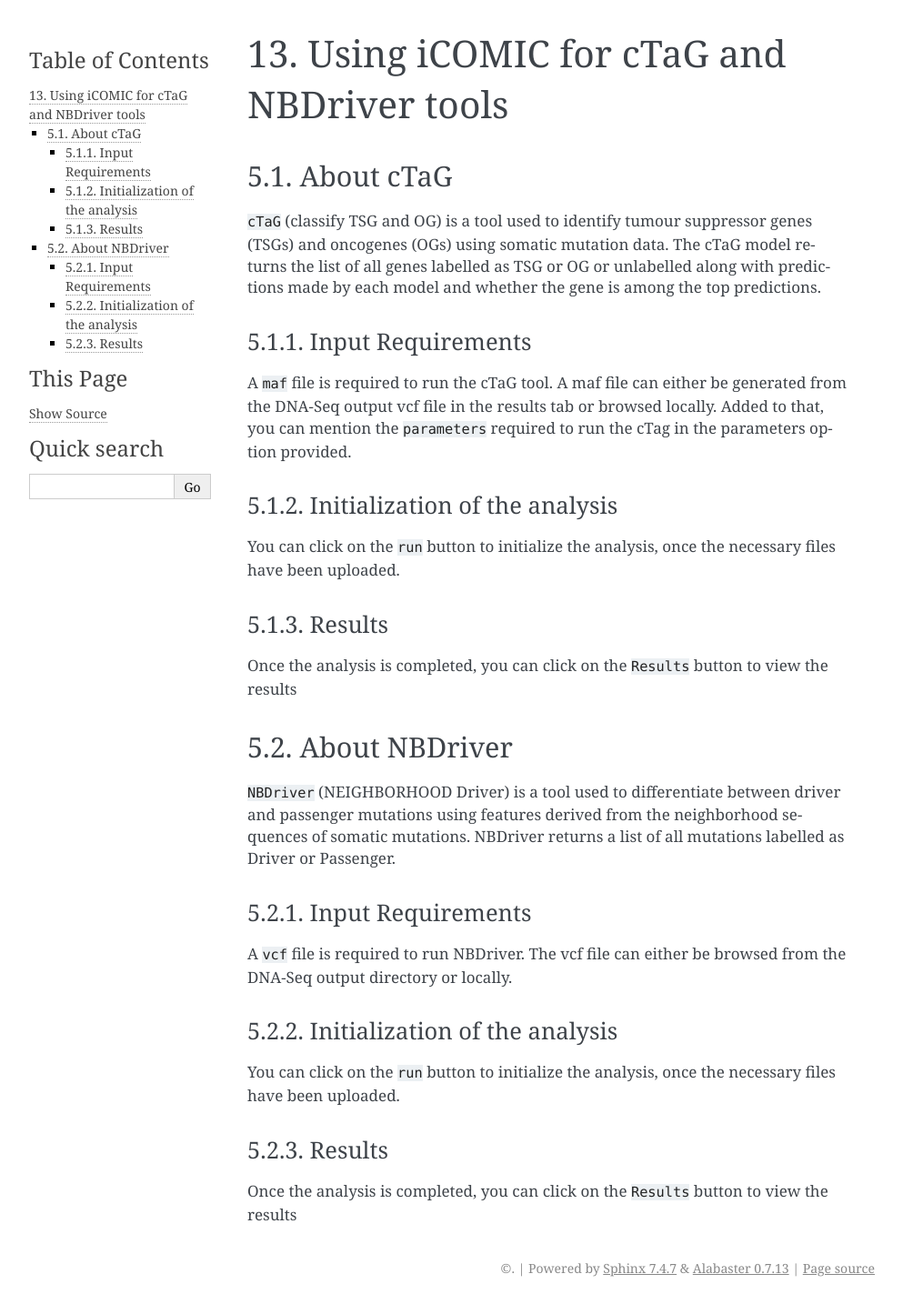
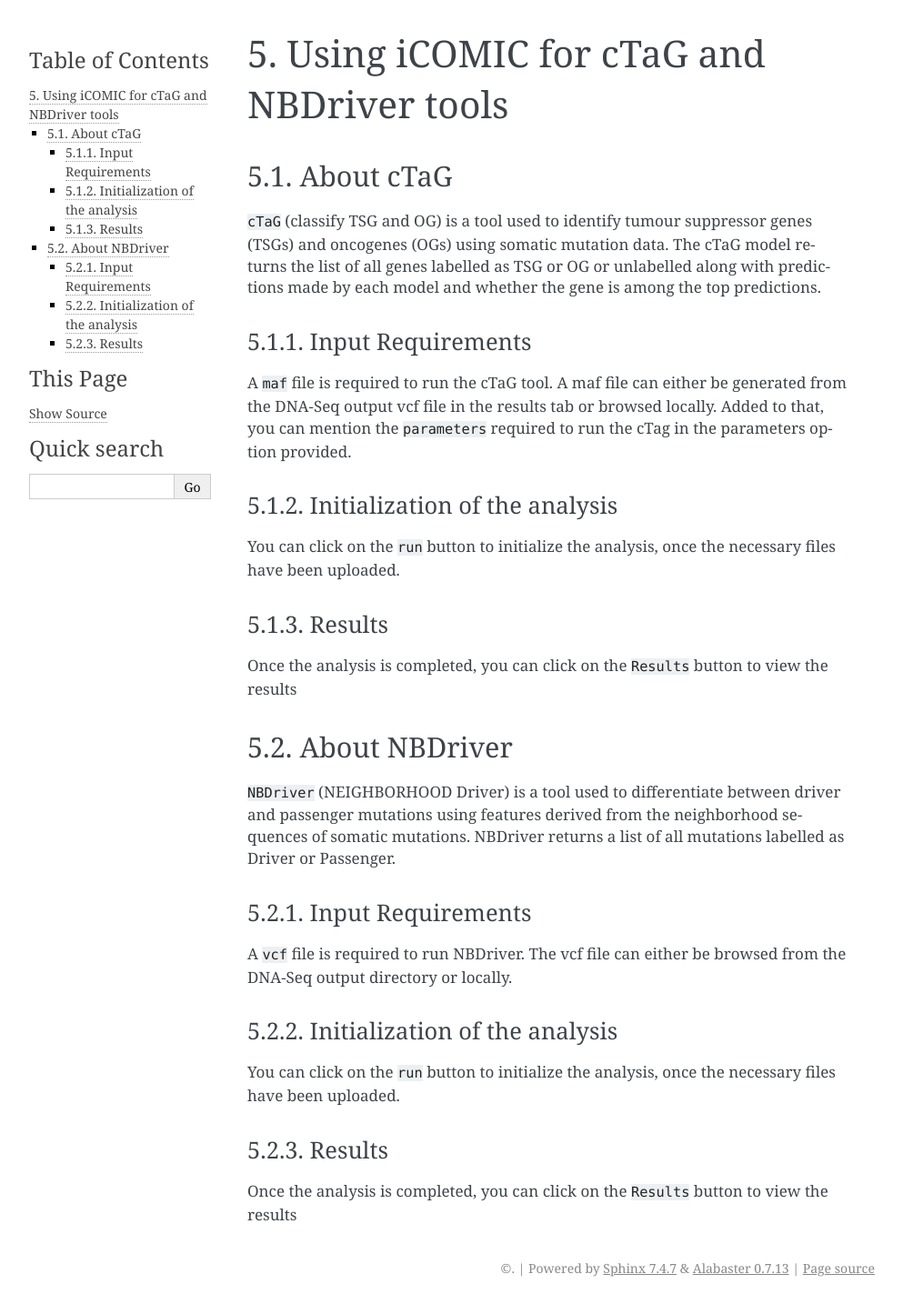
Before and after one commit to anjanaanilkumar1289/iCOMIC_doc, a Sphinx documentation site: the page built from docs/usageml.md, in a window 1280 px wide. Shown: the whole page at 91% size, without its empty margins (148-1141 px from the left). Built offline with Sphinx 7.4.7, drawn with Linux system fonts in a browser that asks for light colours.

Commit message:
Update usageml.md

```diff
--- a/docs/usageml.md
+++ b/docs/usageml.md
@@ -1,4 +1,4 @@
-## 13. Using iCOMIC for cTaG and NBDriver tools
+## 5. Using iCOMIC for cTaG and NBDriver tools
 
 #### 5.1. About cTaG
 
```
